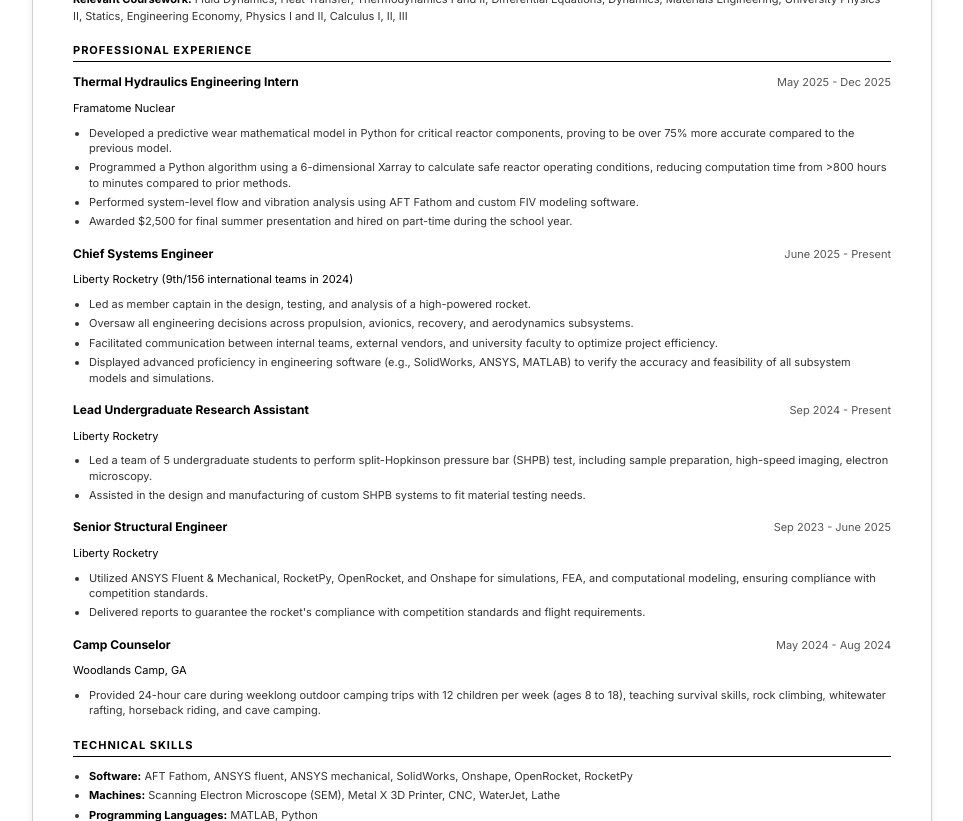
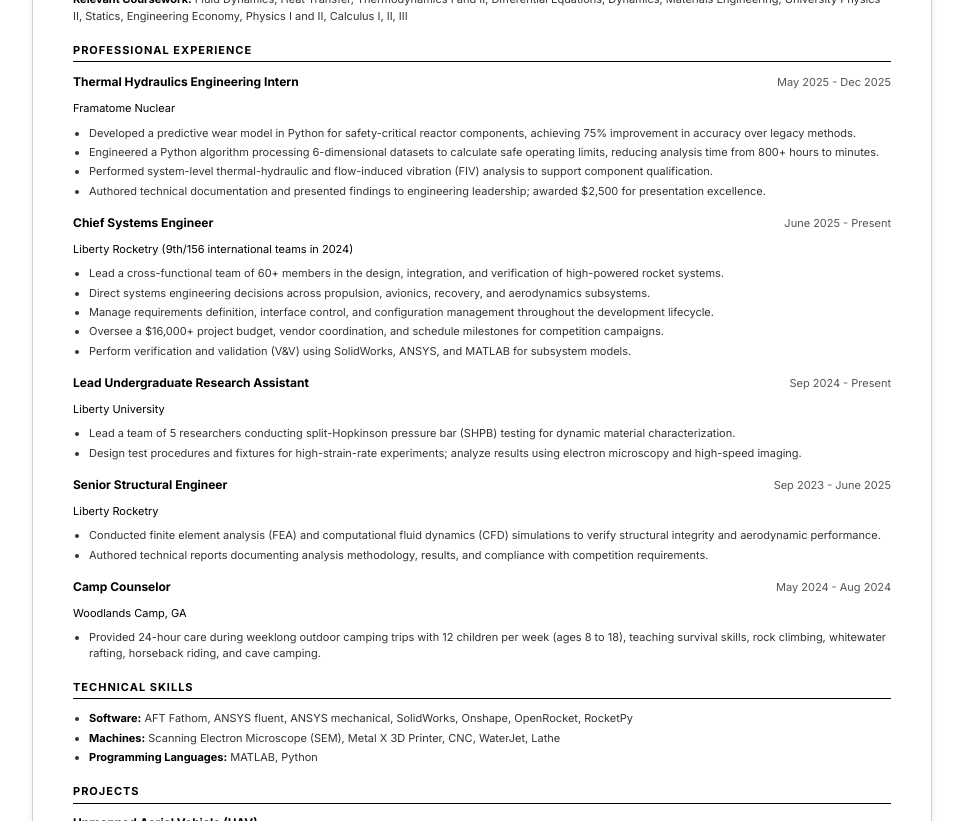
Before and after one commit to cowelljoshua/cowelljoshua.github.io, a React (Vite) app: page /#/resume in a window 1280 px wide. Shown: the part 460-1281 px from the top of the page, without its empty margins (158-1121 px from the left). Built offline with nearby package versions, Linux system fonts and the light colour scheme.

Commit message:
Update website experience and resume pages with defense-optimized language and corrections

```diff
--- a/src/components/Experience/Experience.jsx
+++ b/src/components/Experience/Experience.jsx
@@ -12,10 +12,10 @@
       role: "Thermal Hydraulics Engineering Intern",
       date: "May 2025 — Dec 2025",
       description: [
-        "Developed a predictive wear mathematical model in Python for critical reactor components, proving to be over 75% more accurate compared to the previous model",
-        "Programmed a Python algorithm using a 6-dimensional Xarray to calculate safe reactor operating conditions, reducing computation time from >800 hours to minutes compared to prior methods",
-        "Performed system-level flow and vibration analysis using AFT Fathom and custom FIV modeling software",
-        "Awarded $2,500 for final summer presentation and hired on part-time during the school year",
+        "Developed a predictive wear model in Python for safety-critical reactor components, achieving 75% improvement in accuracy over legacy methods",
+        "Engineered a Python algorithm processing 6-dimensional datasets to calculate safe operating limits, reducing analysis time from 800+ hours to minutes",
+        "Performed system-level thermal-hydraulic and flow-induced vibration (FIV) analysis to support component qualification",
+        "Authored technical documentation and presented findings to engineering leadership; awarded $2,500 for presentation excellence",
       ],
       technologies: [
         "Python",
@@ -30,11 +30,11 @@
       role: "Chief Systems Engineer",
       date: "June 2025 — Present",
       description: [
-        "Led as member captain in the design, testing, and analysis of a high-powered rocket",
-        "Oversaw all engineering decisions across propulsion, avionics, recovery, and aerodynamics subsystems",
-        "Managed more than $16,000 in project budgeting and resource allocation across competition campaigns",
-        "Facilitated communication between internal teams, external vendors, and university faculty to optimize project efficiency",
-        "Displayed advanced proficiency in engineering software (e.g., SolidWorks, ANSYS, MATLAB) to verify the accuracy and feasibility of all subsystem models and simulations",
+        "Lead a cross-functional team of 60+ members in the design, integration, and verification of high-powered rocket systems",
+        "Direct systems engineering decisions across propulsion, avionics, recovery, and aerodynamics subsystems",
+        "Manage requirements definition, interface control, and configuration management throughout the development lifecycle",
+        "Oversee a $16,000+ project budget, vendor coordination, and schedule milestones for competition campaigns",
+        "Perform verification and validation (V&V) using SolidWorks, ANSYS, and MATLAB for subsystem models",
       ],
       technologies: ["SolidWorks", "ANSYS", "MATLAB", "Systems Engineering"],
     },
@@ -43,8 +43,8 @@
       role: "Lead Undergraduate Research Assistant",
       date: "Sep 2024 — Present",
       description: [
-        "Led a team of 5 undergraduate students to perform split-Hopkinson pressure bar (SHPB) test, including sample preparation, high-speed imaging, electron microscopy",
-        "Assisted in the design and manufacturing of custom SHPB systems to fit material testing needs",
+        "Lead a team of 5 researchers conducting split-Hopkinson pressure bar (SHPB) testing for dynamic material characterization",
+        "Design test procedures and fixtures for high-strain-rate experiments; analyze results using electron microscopy and high-speed imaging",
       ],
       technologies: ["Materials Testing", "SEM", "Experimental Design"],
     },
@@ -54,8 +54,8 @@
       role: "Senior Structural Engineer",
       date: "Sep 2023 — June 2025",
       description: [
-        "Utilized ANSYS Fluent & Mechanical, RocketPy, OpenRocket, and Onshape for simulations, FEA, and computational modeling, ensuring compliance with competition standards",
-        "Delivered reports to guarantee the rocket's compliance with competition standards and flight requirements",
+        "Conducted finite element analysis (FEA) and computational fluid dynamics (CFD) simulations to verify structural integrity and aerodynamic performance",
+        "Authored technical reports documenting analysis methodology, results, and compliance with competition requirements",
       ],
       technologies: [
         "ANSYS Fluent",
--- a/src/components/Resume/Resume.jsx
+++ b/src/components/Resume/Resume.jsx
@@ -74,23 +74,23 @@
             <p className="resume__company">Framatome Nuclear</p>
             <ul className="resume__bullets">
               <li>
-                Developed a predictive wear mathematical model in Python for
-                critical reactor components, proving to be over 75% more
-                accurate compared to the previous model.
+                Developed a predictive wear model in Python for safety-critical
+                reactor components, achieving 75% improvement in accuracy over
+                legacy methods.
               </li>
               <li>
-                Programmed a Python algorithm using a 6-dimensional Xarray to
-                calculate safe reactor operating conditions, reducing
-                computation time from &gt;800 hours to minutes compared to prior
-                methods.
+                Engineered a Python algorithm processing 6-dimensional datasets to
+                calculate safe operating limits, reducing analysis time from
+                800+ hours to minutes.
               </li>
               <li>
-                Performed system-level flow and vibration analysis using AFT
-                Fathom and custom FIV modeling software.
+                Performed system-level thermal-hydraulic and flow-induced
+                vibration (FIV) analysis to support component qualification.
               </li>
               <li>
-                Awarded $2,500 for final summer presentation and hired on
-                part-time during the school year.
+                Authored technical documentation and presented findings to
+                engineering leadership; awarded $2,500 for presentation
+                excellence.
               </li>
             </ul>
           </div>
@@ -105,21 +105,24 @@
             </p>
             <ul className="resume__bullets">
               <li>
-                Led as member captain in the design, testing, and analysis of a
-                high-powered rocket.
+                Lead a cross-functional team of 60+ members in the design,
+                integration, and verification of high-powered rocket systems.
               </li>
               <li>
-                Oversaw all engineering decisions across propulsion, avionics,
-                recovery, and aerodynamics subsystems.
+                Direct systems engineering decisions across propulsion,
+                avionics, recovery, and aerodynamics subsystems.
               </li>
               <li>
-                Facilitated communication between internal teams, external
-                vendors, and university faculty to optimize project efficiency.
+                Manage requirements definition, interface control, and
+                configuration management throughout the development lifecycle.
               </li>
               <li>
-                Displayed advanced proficiency in engineering software (e.g.,
-                SolidWorks, ANSYS, MATLAB) to verify the accuracy and
-                feasibility of all subsystem models and simulations.
+                Oversee a $16,000+ project budget, vendor coordination, and
+                schedule milestones for competition campaigns.
+              </li>
+              <li>
+                Perform verification and validation (V&amp;V) using SolidWorks,
+                ANSYS, and MATLAB for subsystem models.
               </li>
             </ul>
           </div>
@@ -131,16 +134,16 @@
               </h3>
               <span className="resume__item-date">Sep 2024 - Present</span>
             </div>
-            <p className="resume__company">Liberty Rocketry</p>
+            <p className="resume__company">Liberty University</p>
             <ul className="resume__bullets">
               <li>
-                Led a team of 5 undergraduate students to perform
-                split-Hopkinson pressure bar (SHPB) test, including sample
-                preparation, high-speed imaging, electron microscopy.
+                Lead a team of 5 researchers conducting split-Hopkinson pressure
+                bar (SHPB) testing for dynamic material characterization.
               </li>
               <li>
-                Assisted in the design and manufacturing of custom SHPB systems
-                to fit material testing needs.
+                Design test procedures and fixtures for high-strain-rate
+                experiments; analyze results using electron microscopy and
+                high-speed imaging.
               </li>
             </ul>
           </div>
@@ -153,13 +156,13 @@
             <p className="resume__company">Liberty Rocketry</p>
             <ul className="resume__bullets">
               <li>
-                Utilized ANSYS Fluent &amp; Mechanical, RocketPy, OpenRocket,
-                and Onshape for simulations, FEA, and computational modeling,
-                ensuring compliance with competition standards.
+                Conducted finite element analysis (FEA) and computational fluid
+                dynamics (CFD) simulations to verify structural integrity and
+                aerodynamic performance.
               </li>
               <li>
-                Delivered reports to guarantee the rocket's compliance with
-                competition standards and flight requirements.
+                Authored technical reports documenting analysis methodology,
+                results, and compliance with competition requirements.
               </li>
             </ul>
           </div>
```
